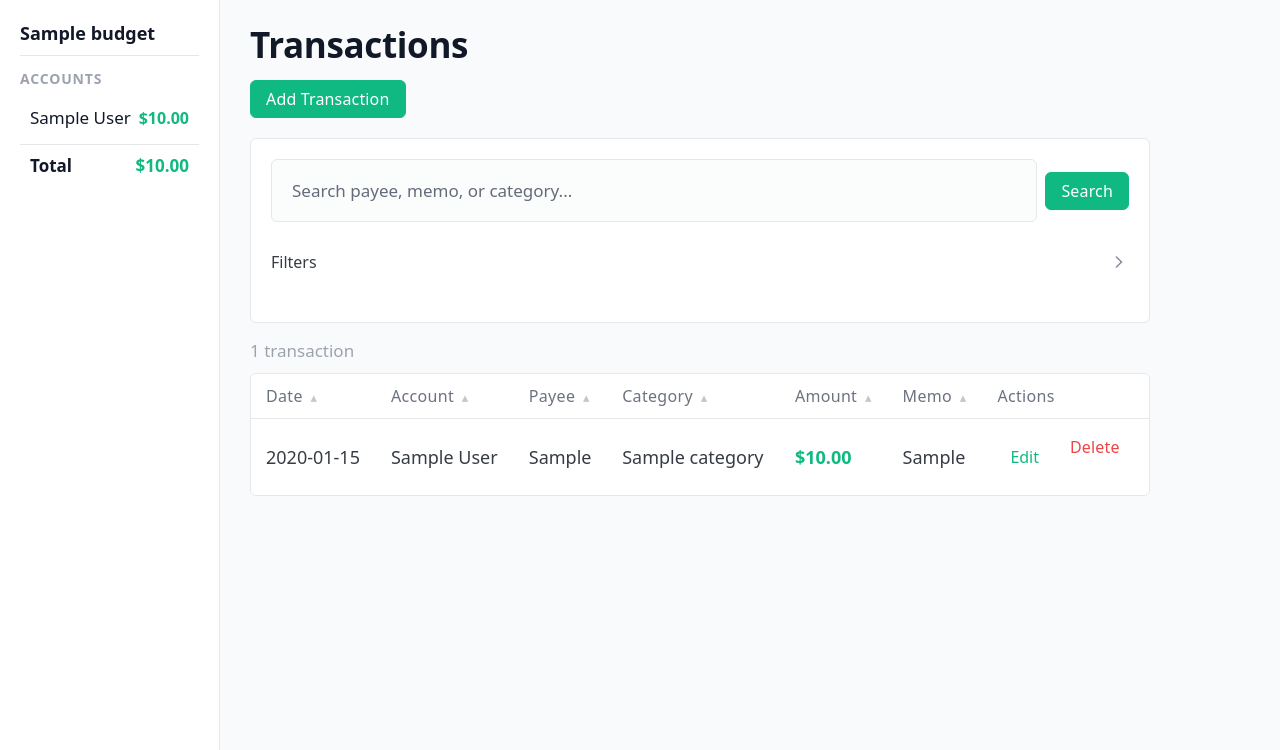
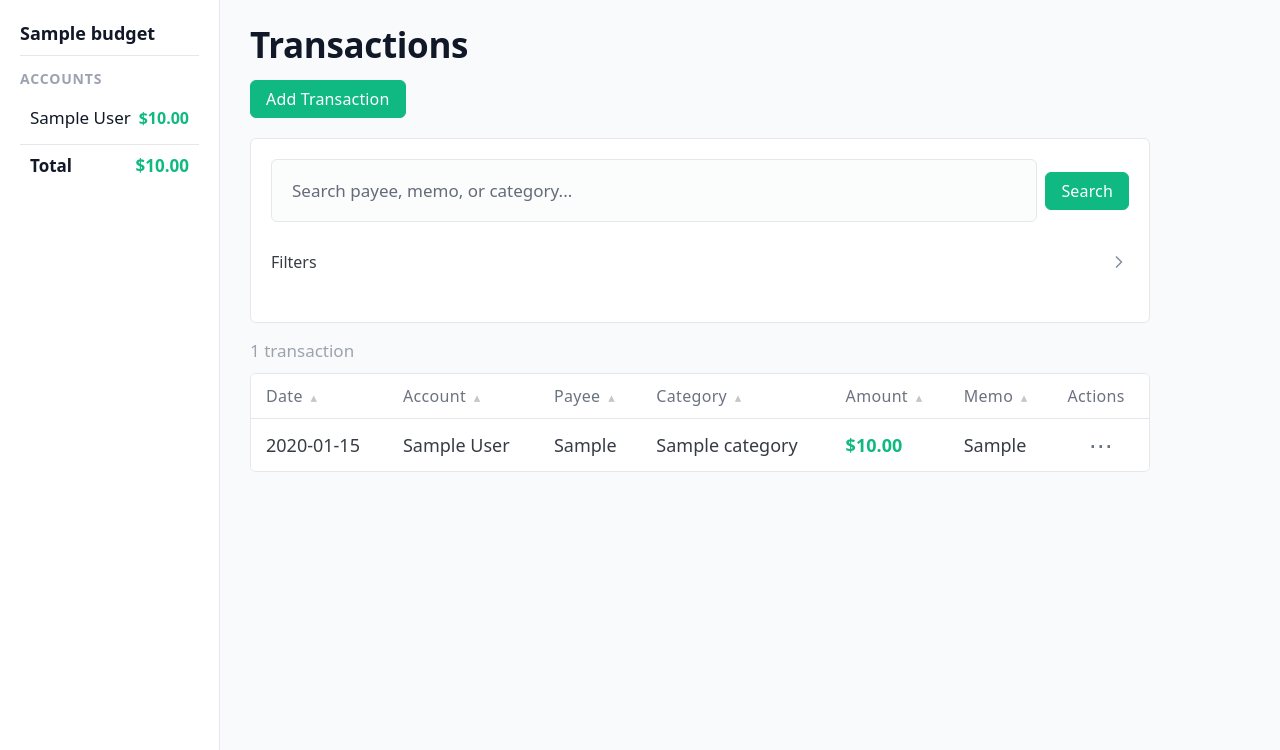
Before and after one commit to theknoxtech/budgetry, a Flask app: page /transactions in a window 1280 px wide. Shown: the part 62-812 px from the top of the page. Run offline with Flask 3, Linux system fonts and the light colour scheme; the visitor is signed in with stand-in values (Sample User, id 1); tables that the repository leaves empty hold one stand-in row (values such as "Sample post"); some libraries are stand-ins or nearby versions.

Commit message:
feat: Ellipsis actions menu on transactions and single-line rows
Replace inline Edit/Delete buttons with a ⋯ dropdown menu.
Add white-space: nowrap to table cells so rows stay on one line.

Co-Authored-By: Claude Opus 4.6 <noreply@anthropic.com>

```diff
--- a/app/static/style.css
+++ b/app/static/style.css
@@ -453,7 +453,7 @@ nav.nav-bar a:hover {
     background-color: var(--bg-card);
     border: 1px solid var(--border);
     border-radius: var(--radius-md);
-    overflow: hidden;
+    overflow-x: auto;
     margin-bottom: 0.75rem;
 }
 
@@ -474,6 +474,7 @@ nav.nav-bar a:hover {
     letter-spacing: 0.02em;
     padding: 0.5rem 0.75rem;
     border: none;
+    white-space: nowrap;
 }
 
 .table-container td {
@@ -481,6 +482,7 @@ nav.nav-bar a:hover {
     border-bottom: 1px solid var(--border-light);
     vertical-align: middle;
     font-size: 0.9rem;
+    white-space: nowrap;
 }
 
 .table-container tbody tr {
@@ -562,12 +564,83 @@ a.btn-small {
 
 /* ========== Action Cells ========== */
 .actions-cell {
-    display: flex;
-    gap: 0.25rem;
-    align-items: center;
-}
-
-.actions-cell form {
+    text-align: center;
+}
+
+.actions-menu {
+    position: relative;
+    display: inline-block;
+}
+
+.actions-trigger {
+    background: none !important;
+    border: none;
+    color: var(--text-secondary);
+    font-size: 1.2rem;
+    cursor: pointer;
+    padding: 0.2rem 0.5rem;
+    border-radius: var(--radius-md);
+    line-height: 1;
+    width: auto;
+    transition: all 0.15s ease;
+}
+
+.actions-trigger:hover {
+    background-color: var(--bg-hover) !important;
+    color: var(--text-primary);
+    box-shadow: none;
+}
+
+.actions-dropdown {
+    display: none;
+    position: absolute;
+    right: 0;
+    top: calc(100% + 0.2rem);
+    min-width: 120px;
+    background-color: var(--bg-card);
+    border: 1px solid var(--border);
+    border-radius: var(--radius-md);
+    box-shadow: var(--shadow-lg);
+    z-index: 100;
+    padding: 0.3rem 0;
+}
+
+.actions-menu.open .actions-dropdown {
+    display: block;
+}
+
+.actions-dropdown a,
+.actions-dropdown button {
+    display: block;
+    width: 100%;
+    padding: 0.4rem 0.85rem;
+    font-size: 0.85rem;
+    text-align: left;
+    text-decoration: none;
+    color: var(--text-secondary);
+    background: none !important;
+    border: none;
+    cursor: pointer;
+    transition: all 0.15s ease;
+}
+
+.actions-dropdown a:hover,
+.actions-dropdown button:hover {
+    background-color: var(--bg-hover) !important;
+    color: var(--text-primary);
+    box-shadow: none;
+}
+
+.actions-dropdown .actions-delete {
+    color: var(--negative);
+}
+
+.actions-dropdown .actions-delete:hover {
+    background-color: var(--negative-bg) !important;
+    color: var(--negative);
+}
+
+.actions-dropdown form {
     margin: 0;
 }
 
--- a/app/templates/transactions.html
+++ b/app/templates/transactions.html
@@ -89,10 +89,15 @@
             <td class="{{ 'amount-positive' if txn.amount >= 0 else 'amount-negative' }}">${{ "%.2f"|format(txn.amount) }}</td>
             <td>{{ txn.memo }}</td>
             <td class="actions-cell">
-                <a href="{{ url_for('main.edit_transaction', transaction_id=txn.id) }}" class="btn-edit">Edit</a>
-                <form method="POST" action="{{ url_for('main.delete_transaction', transaction_id=txn.id) }}">
-                    <button type="submit" class="btn-delete">Delete</button>
-                </form>
+                <div class="actions-menu">
+                    <button class="actions-trigger" onclick="this.parentElement.classList.toggle('open')" aria-label="Actions">&#8943;</button>
+                    <div class="actions-dropdown">
+                        <a href="{{ url_for('main.edit_transaction', transaction_id=txn.id) }}">Edit</a>
+                        <form method="POST" action="{{ url_for('main.delete_transaction', transaction_id=txn.id) }}">
+                            <button type="submit" class="actions-delete">Delete</button>
+                        </form>
+                    </div>
+                </div>
             </td>
         </tr>
         {% endfor %}
@@ -104,4 +109,12 @@
     <p>No transactions found. {% if search or filter_category or filter_account %}<a href="{{ url_for('main.transactions') }}">Clear filters</a> or {% endif %}<a href="{{ url_for('main.add_transaction') }}">Add your first transaction</a>.</p>
 </div>
 {% endif %}
+
+<script>
+document.addEventListener('click', function(e) {
+    document.querySelectorAll('.actions-menu.open').forEach(function(m) {
+        if (!m.contains(e.target)) m.classList.remove('open');
+    });
+});
+</script>
 {% endblock %}
```
